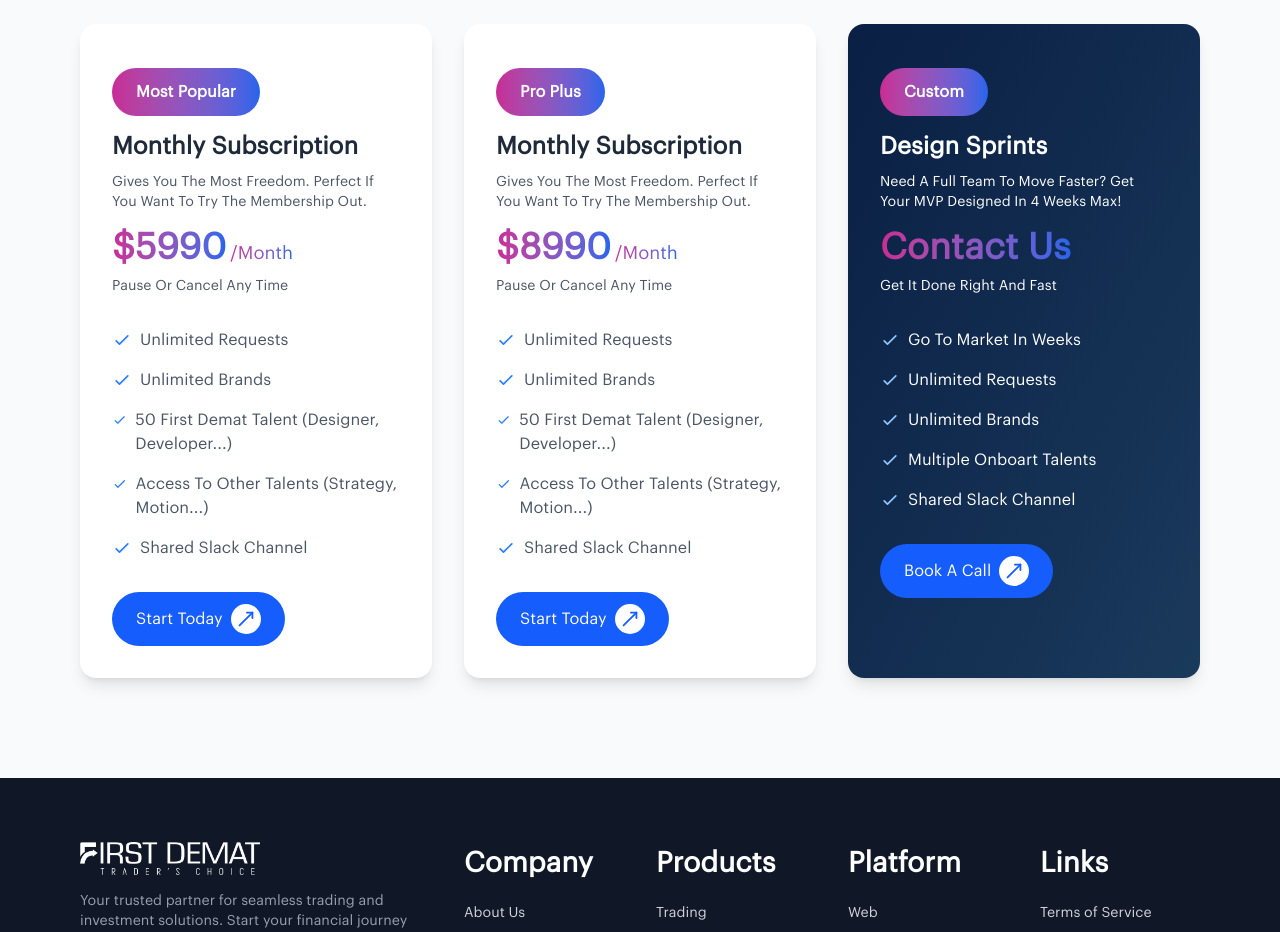
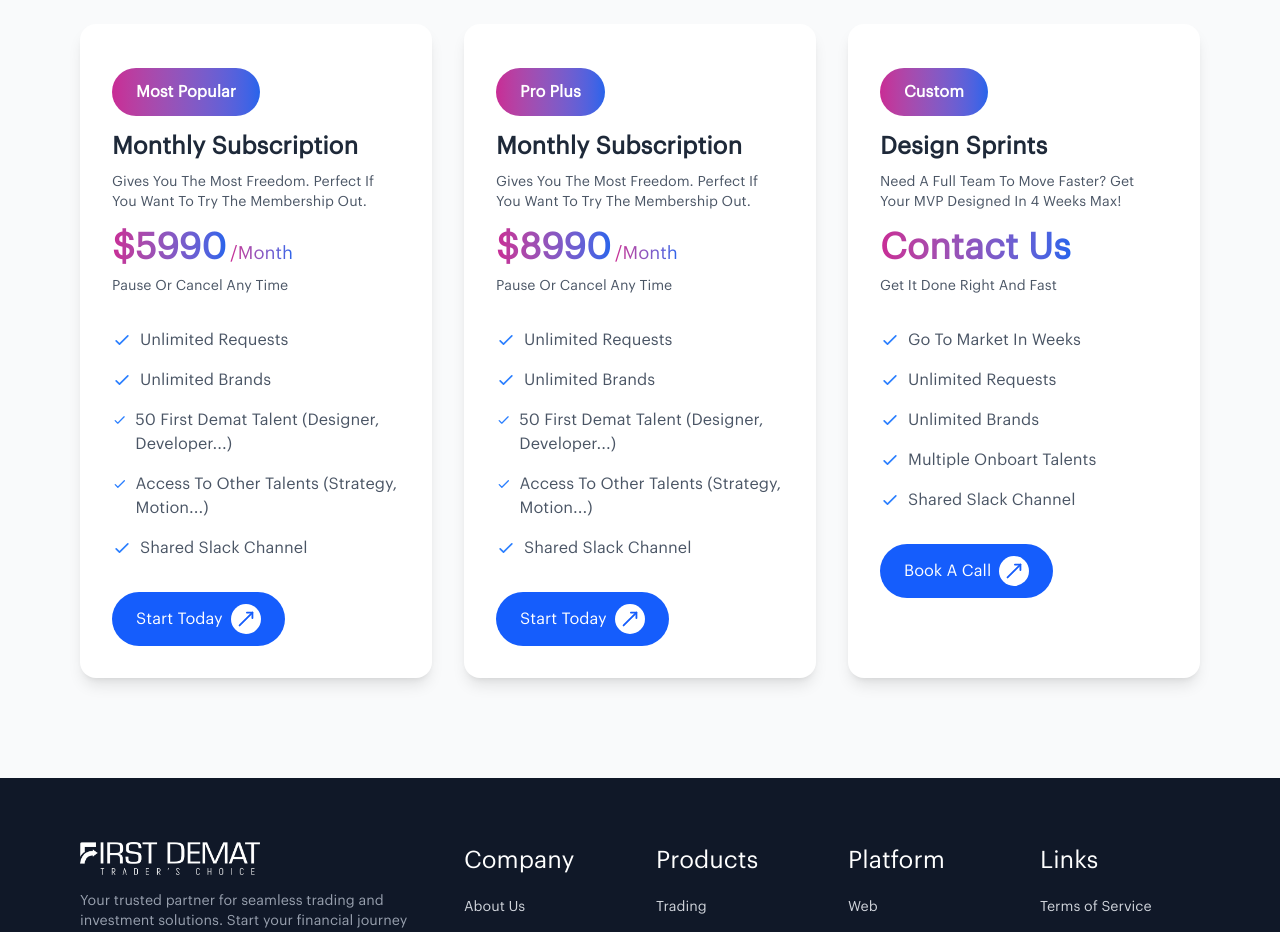
Before and after one commit to ReactMaverick/first-demat, a Next.js app: page /pricing in a window 1280 px wide. Shown: the part 700-1632 px from the top of the page. Built offline with nearby package versions, Linux system fonts and the light colour scheme.

Commit message:
Enhance pricing card selection and update footer headings
Added interactive selection for pricing cards in PricingSection, updating styles dynamically based on selection. Standardized footer section headings by changing h4/h5 tags to h6 and adjusting font weights for consistency.

```diff
--- a/src/PageComponents/Pricing/Components/PricingSection.js
+++ b/src/PageComponents/Pricing/Components/PricingSection.js
@@ -1,7 +1,10 @@
+"use client";
 import { MoveUpRight } from 'lucide-react';
-import React from 'react'
+import React, { useState } from 'react'
 
 export default function PricingSection() {
+    const [selectedCard, setSelectedCard] = useState(null);
+
     const data = [
         {
             title: "Monthly Subscription",
@@ -19,7 +22,6 @@ export default function PricingSection() {
                 "Shared Slack Channel",
             ],
             featuresTextStyle: "text-gray-600",
-            cardBackground: "bg-white",
             titleTextStyle: "text-gray-800",
             priceTextStyle: "text-blue-600",
             priceIntervalStyle: "text-pink-500",
@@ -41,7 +43,6 @@ export default function PricingSection() {
                 "Shared Slack Channel",
             ],
             featuresTextStyle: "text-gray-600",
-            cardBackground: "bg-white",
             titleTextStyle: "text-gray-800",
             priceTextStyle: "text-blue-600",
             priceIntervalStyle: "text-pink-500",
@@ -62,11 +63,10 @@ export default function PricingSection() {
                 "Multiple Onboart Talents",
                 "Shared Slack Channel",
             ],
-            featuresTextStyle: "text-white",
-            cardBackground: "bg-gradient-to-br from-[#0A1F44] to-[#1a3a5c]",
-            titleTextStyle: "text-white",
-            priceTextStyle: "text-blue-400",
-            priceIntervalStyle: "text-blue-300",
+            featuresTextStyle: "text-gray-600",
+            titleTextStyle: "text-gray-800",
+            priceTextStyle: "text-blue-600",
+            priceIntervalStyle: "text-pink-500",
             buttonStyle: "bg-blue-600 hover:bg-blue-700 text-white",
         },
     ];
@@ -77,25 +77,36 @@ export default function PricingSection() {
                 <div className="grid grid-cols-1 md:grid-cols-2 lg:grid-cols-3 gap-8">
                     {/* Basic Plan */}
                     {data.map((item, index) => {
-                        return (<div key={index} className={`relative rounded-2xl p-8 shadow-lg transition-transform hover:scale-105 ${item.cardBackground}`}>
+                        const isSelected = selectedCard === index;
+                        const cardBg = isSelected ? 'bg-gradient-to-br from-[#0A1F44] to-[#1a3a5c]' : 'bg-white';
+                        const textColor = isSelected ? 'text-white' : item.featuresTextStyle;
+                        const titleColor = isSelected ? 'text-white' : item.titleTextStyle;
+                        const checkmarkColor = isSelected ? 'text-blue-300' : 'text-blue-500';
+
+                        return (
+                            <div
+                                key={index}
+                                onClick={() => setSelectedCard(index)}
+                                className={`relative rounded-2xl p-8 shadow-lg transition-all duration-300 hover:scale-105 cursor-pointer ${cardBg}`}
+                            >
                                 <span className='px-6 my-3 rounded-full inline-block py-3 bg-linear-to-l from-primary to-[#C92B95] text-white font-bold'>{item.demandText}</span>
                                 <div className="mb-8">
-                                <h6 className={`mb-2 font-bold ${item.titleTextStyle}`}>{item.title}</h6>
-                                <p className={`text-sm mb-4 ${item.featuresTextStyle}`}>{item.descreption}</p>
+                                    <h6 className={`mb-2 font-bold ${titleColor}`}>{item.title}</h6>
+                                    <p className={`text-sm mb-4 ${textColor}`}>{item.descreption}</p>
                                     <div className="flex items-baseline">
                                         <span className="hero-h1-gradiant text-4xl font-bold">{item.price}</span>
                                         {item.priceInterval && <span className="hero-h1-gradiant text-lg ml-1">{item.priceInterval}</span>}
                                     </div>
-                                <p className={`text-sm mt-2 ${item.featuresTextStyle}`}>{item.noteText}</p>
+                                    <p className={`text-sm mt-2 ${textColor}`}>{item.noteText}</p>
                                 </div>
 
                                 <ul className="space-y-4 mb-8">
                                     {item.features.map((feature, idx) => (
                                         <li key={idx} className="flex items-start">
-                                        <svg className={`h-5 w-5 mr-2 mt-0.5 ${item.cardBackground === 'bg-white' ? 'text-blue-500' : 'text-blue-300'}`} fill="none" strokeLinecap="round" strokeLinejoin="round" strokeWidth="2" viewBox="0 0 24 24" stroke="currentColor">
+                                            <svg className={`h-5 w-5 mr-2 mt-0.5 ${checkmarkColor}`} fill="none" strokeLinecap="round" strokeLinejoin="round" strokeWidth="2" viewBox="0 0 24 24" stroke="currentColor">
                                                 <path d="M5 13l4 4L19 7"></path>
                                             </svg>
-                                        <span className={item.featuresTextStyle}>{feature}</span>
+                                            <span className={textColor}>{feature}</span>
                                         </li>
                                     ))}
                                 </ul>
@@ -104,7 +115,8 @@ export default function PricingSection() {
                                     {item.offerBTNText}
                                     <MoveUpRight width={30} height={30} className='p-1 bg-white text-blue-600 rounded-full' />
                                 </button>
-                        </div>)
+                            </div>
+                        )
                     })}
                 </div>
             </div>
--- a/src/components/Footer/Footer.js
+++ b/src/components/Footer/Footer.js
@@ -74,7 +74,7 @@ const Footer = () => {
 
           {/* Quick Links */}
           <div>
-            <h5 className="text-white font-semibold mb-4">Company</h5>
+            <h6 className="text-white font-medium mb-4">Company</h6>
             <ul className="space-y-3">
               {quickLinks.map((link, index) => (
                 <li key={index}>
@@ -91,7 +91,7 @@ const Footer = () => {
 
           {/* Products */}
           <div>
-            <h5 className="text-white font-semibold mb-4">Products</h5>
+            <h6 className="text-white font-medium mb-4">Products</h6>
             <ul className="space-y-3">
               {products.map((link, index) => (
                 <li key={index}>
@@ -108,7 +108,7 @@ const Footer = () => {
 
           {/* Platform */}
           <div>
-            <h5 className="text-white font-semibold mb-4">Platform</h5>
+            <h6 className="text-white font-medium mb-4">Platform</h6>
             <ul className="space-y-3">
               {Platform.map((link, index) => (
                 <li key={index}>
@@ -125,7 +125,7 @@ const Footer = () => {
 
           {/* userfullLinks */}
           <div>
-            <h5 className="text-white font-semibold mb-4">Links</h5>
+            <h6 className="text-white font-medium mb-4">Links</h6>
             <ul className="space-y-3">
               {userfullLinks.map((link, index) => (
                 <li key={index}>
@@ -147,7 +147,7 @@ const Footer = () => {
             <div className="flex items-start gap-3">
               <MapPin size={20} className="text-primary shrink-0 mt-1" />
               <div>
-                <h4 className="text-white font-medium mb-1">Address</h4>
+                <h6 className="text-white font-medium mb-1">Address</h6>
                 <p className="text-sm text-gray-400">
                   123 Finance Street, Business District,<br />
                   Mumbai, Maharashtra 400001
@@ -157,7 +157,7 @@ const Footer = () => {
             <div className="flex items-start gap-3">
               <Phone size={20} className="text-primary shrink-0 mt-1" />
               <div>
-                <h4 className="text-white font-medium mb-1">Phone</h4>
+                <h6 className="text-white font-medium mb-1">Phone</h6>
                 <p className="text-sm text-gray-400">
                   +91 1800 123 4567<br />
                   Mon-Fri: 9:00 AM - 6:00 PM
@@ -167,7 +167,7 @@ const Footer = () => {
             <div className="flex items-start gap-3">
               <Mail size={20} className="text-primary shrink-0 mt-1" />
               <div>
-                <h4 className="text-white font-medium mb-1">Email</h4>
+                <h6 className="text-white font-medium mb-1">Email</h6>
                 <p className="text-sm text-gray-400">
                   support@firstdemat.com<br />
                   info@firstdemat.com
```
Lines whose indentation alone changed are shown as unchanged.
